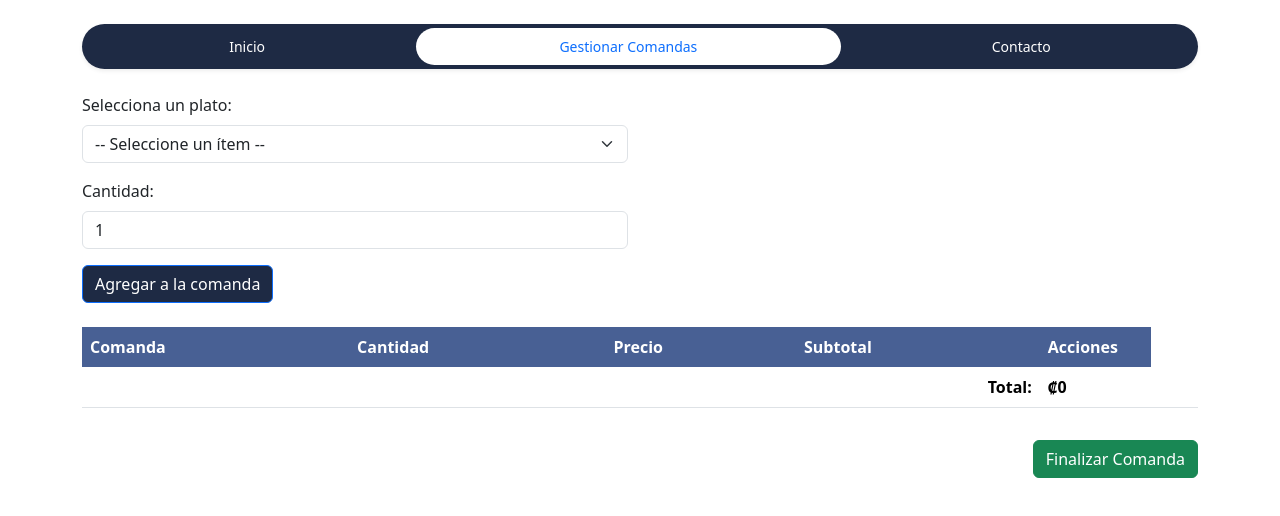
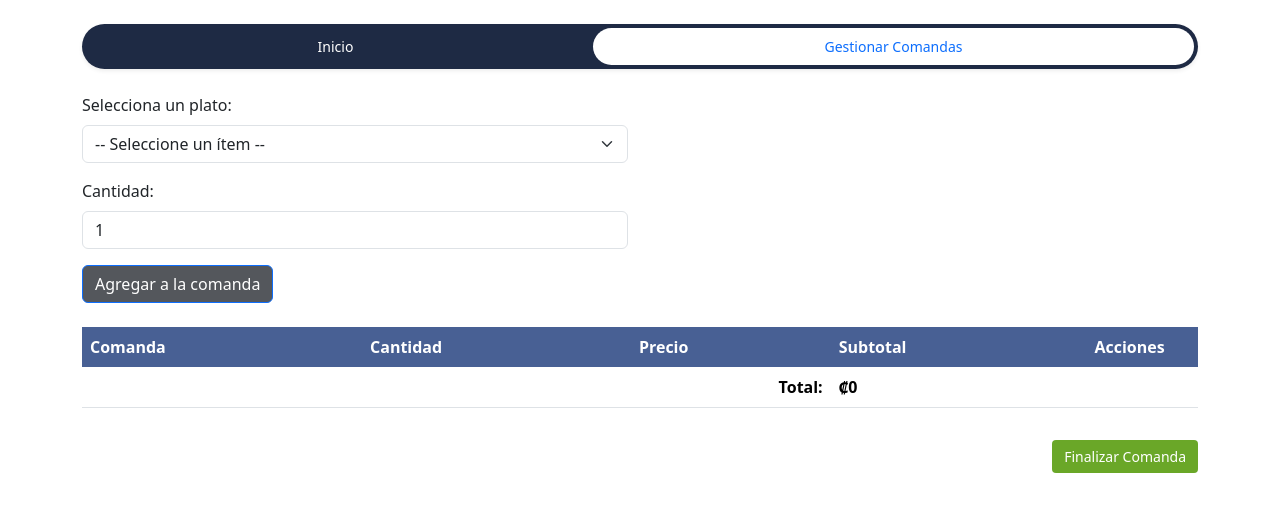
Before and after one commit to KeynaCaFu/Tarea-2-Restaurante, a plain HTML site: page EIF428O_tarea2_KeynaCastroFuentes/index.html in a window 1280 px wide. Both pictures are taken after a click on the tab "Gestionar Comandas". Drawn offline with nearby package versions, Linux system fonts and the light colour scheme.

Commit message:
nuevos cambios color

```diff
--- a/EIF428O_tarea2_KeynaCastroFuentes/index.html
+++ b/EIF428O_tarea2_KeynaCastroFuentes/index.html
@@ -21,6 +21,18 @@
         .table-actions {
             width: 10%;
         }
+        .btn-finalize {
+            padding: 6px 12px;
+            font-size: 14px;
+            background-color: #6aa728;
+            color: #fff;
+            border: none;
+            border-radius: 4px;
+            cursor: pointer;
+        }
+        .btn-finalize:hover {
+            background-color: #5ba36b;
+        }
     </style>
 </head>
 <body>
@@ -33,9 +45,9 @@
     <li class="nav-item" role="presentation">
         <button class="nav-link rounded-5" id="profile-tab2" data-bs-toggle="tab" data-bs-target="#comandas" type="button" role="tab" aria-controls="comandas" aria-selected="false">Gestionar Comandas</button>
     </li>
-    <li class="nav-item" role="presentation">
+    <!-- <li class="nav-item" role="presentation">
         <button class="nav-link rounded-5" id="contact-tab2" data-bs-toggle="tab" data-bs-target="#contact" type="button" role="tab" aria-controls="contact" aria-selected="false">Contacto</button>
-    </li>
+    </li> -->
 </ul>
 
 <div class="tab-content mt-4">
@@ -62,7 +74,7 @@
                         <label for="quantity" class="form-label">Cantidad:</label>
                         <input type="number" class="form-control" id="quantity" min="1" value="1">
                     </div>
-                    <button type="button" class="btn btn-primary" style="background-color: #1E2A44;" id="addButton">Agregar a la comanda</button>
+                    <button type="button" class="btn btn-primary" style="background-color: #54575c;" id="addButton">Agregar a la comanda</button>
                 </form>
             </div>
         </div>
@@ -84,7 +96,7 @@
                     </tbody>
                     <tfoot>
                         <tr>
-                            <td colspan="4" class="text-end fw-bold">Total:</td>
+                            <td colspan="3" class="text-end fw-bold">Total:</td>
                             <td id="totalGeneral" class="fw-bold">₡0</td>
                             <td></td>
                         </tr>
@@ -96,16 +108,10 @@
 
         <div class="row mt-3">
             <div class="col-12 text-end">
-                <button type="button" class="btn btn-success" id="finalizeButton">Finalizar Comanda</button>
+                <button type="button" class="btn-finalize btn-success" id="finalizeButton">Finalizar Comanda</button>
             </div>
         </div>
     </div>
-    <div class="tab-pane fade" id="contact" role="tabpanel" aria-labelledby="contact-tab2">
-            <h2 class="text-center mb-4">Contacto</h2>
-            <p class="text-center">Para más información, contáctanos en:</p>
-            <p class="text-center">Email: info@restaurante.com</p>
-            <p class="text-center">Teléfono: 25236147</p>
-        </div>
     </div>
 </div>
 
```
